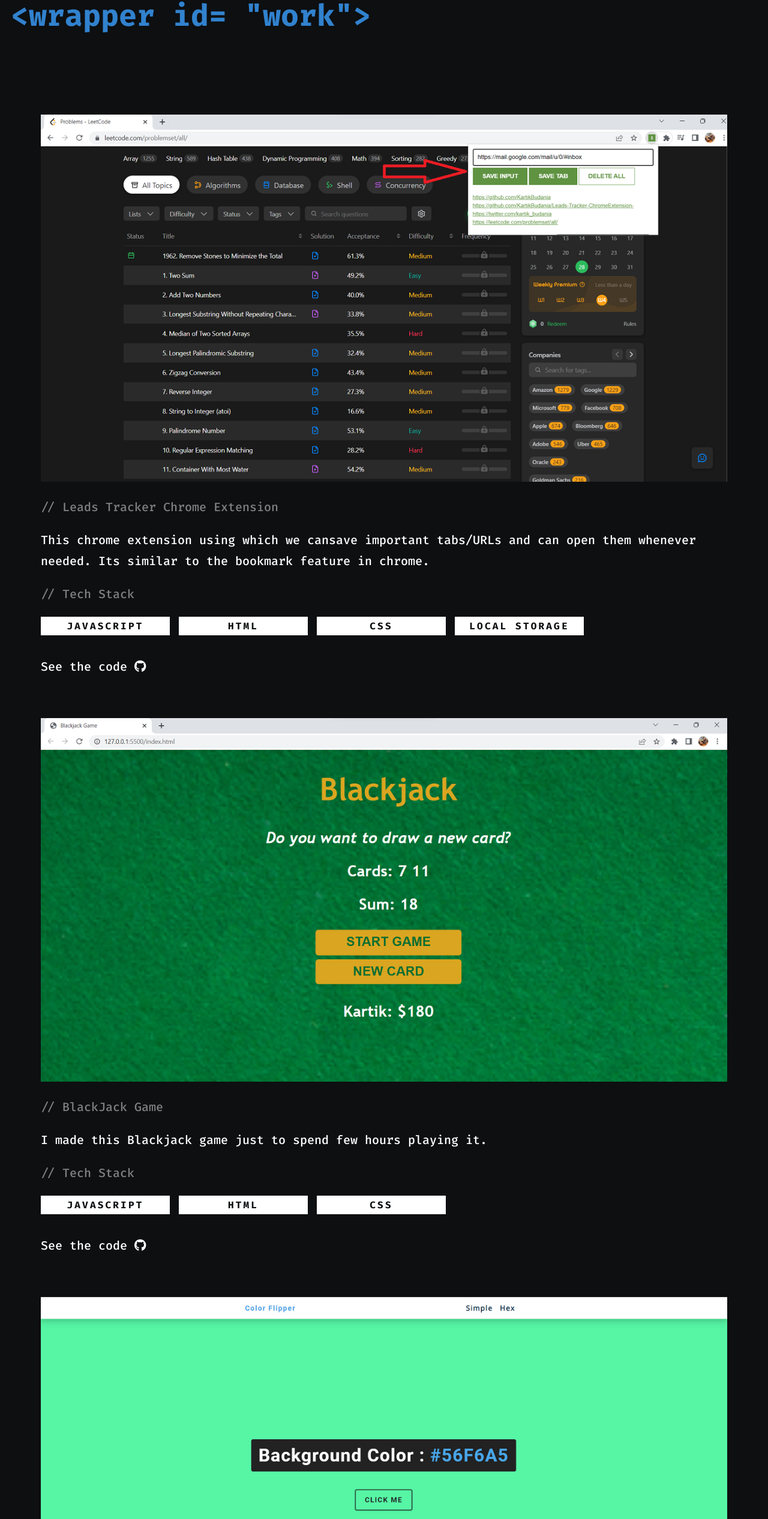
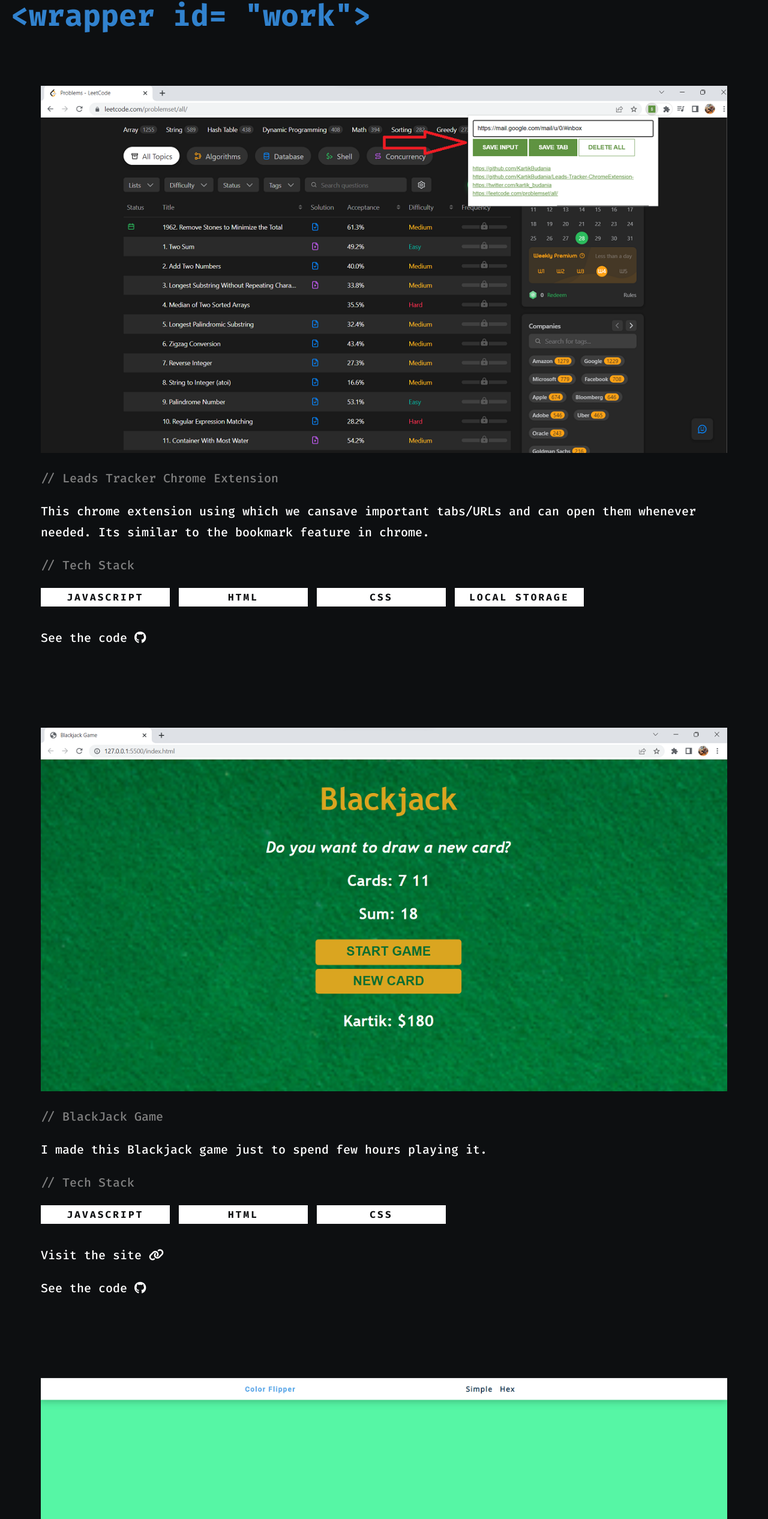
Before and after one commit to KartikBudania/portfolio, a React (Create React App) app: page / in a window 1280 px wide. Shown: the part 812-3344 px from the top of the page at 60% size. Built offline with nearby package versions, Linux system fonts and the light colour scheme.

Commit message:
added site links to projects

```diff
--- a/src/Projects.js
+++ b/src/Projects.js
@@ -6,7 +6,7 @@ const Projects= ()=>{
             <h1>{'<wrapper id= "work">'}</h1>
             <div className="projects">
                 <div className="project">
-                    <img src="./leads.png"></img>
+                    <img src="./leads.png" id="firstimg"></img>
                     <h2>// Leads Tracker Chrome Extension</h2>
                     <h3>This chrome extension using which we cansave important tabs/URLs and can open them whenever needed. Its similar to the bookmark feature in chrome.</h3>
                     <h2>// Tech Stack</h2>
@@ -28,6 +28,7 @@ const Projects= ()=>{
                         <li className="techstack">HTML</li>
                         <li className="techstack">CSS</li>
                     </ul>
+                    <h3><a href="https://kartikbudania.github.io/Blackjack-Game/" target="_blank">Visit the site <i className="fa-solid fa-link"></i></a></h3>
                     <h3><a href="https://github.com/KartikBudania/Blackjack-Game" target="_blank">See the code <i className="fa-brands fa-github"></i></a></h3>
                 </div>
                 <div className="project">
@@ -40,6 +41,7 @@ const Projects= ()=>{
                         <li className="techstack">HTML</li>
                         <li className="techstack">CSS</li>
                     </ul>
+                    <h3><a href="https://kartikbudania.github.io/Color-Picker/hex.html" target="_blank">Visit the site <i className="fa-solid fa-link"></i></a></h3>
                     <h3><a href="https://github.com/KartikBudania/Color-Picker" target="_blank">See the code <i className="fa-brands fa-github"></i></a></h3>
                 </div>
                 <div className="project">
--- a/src/index.css
+++ b/src/index.css
@@ -192,11 +192,14 @@ h6{
 .socials{
   font-size: 35px;
 }
+#firstimg{
+  margin-top: 0px;
+}
 img{
   width: 100%;
   height: auto;
   max-width: 1250px;
-  margin-top: 3rem;
+  margin-top: 7rem;
 }
 .stacks{
   display: block;
```
